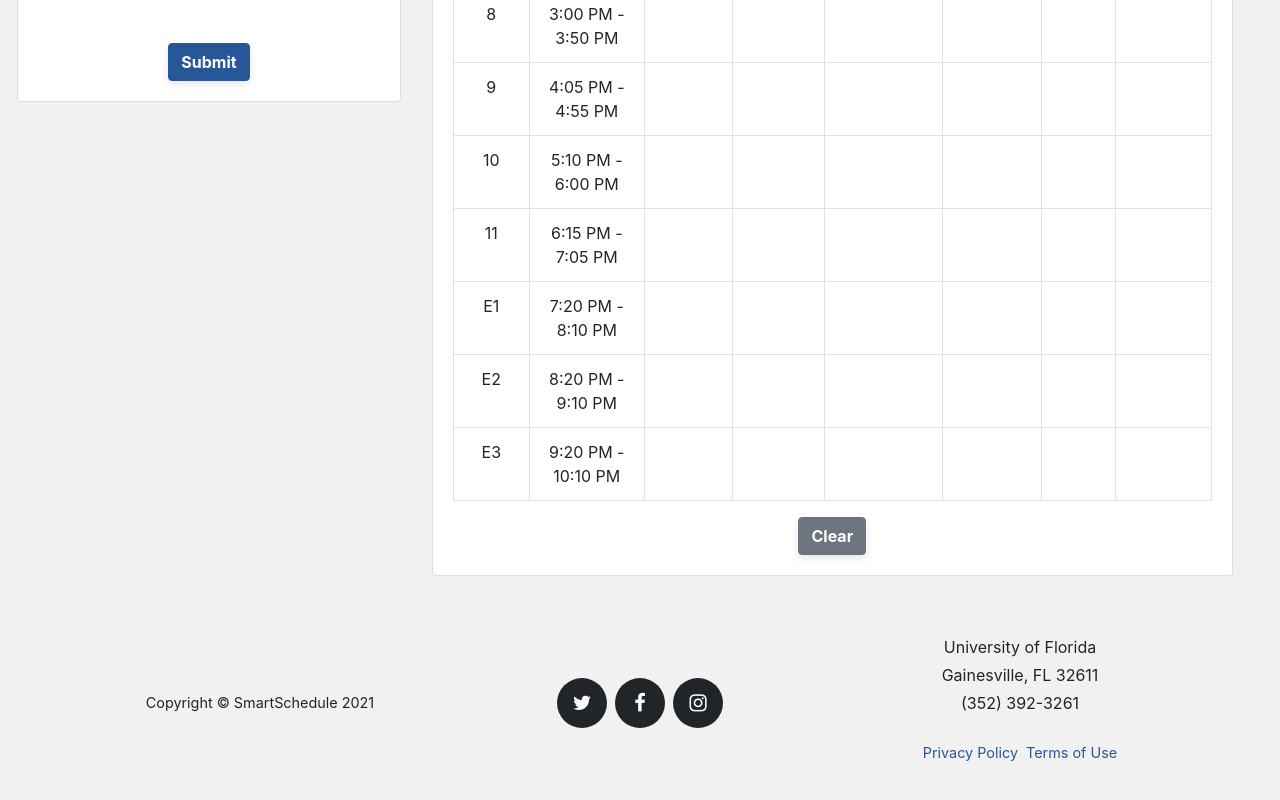
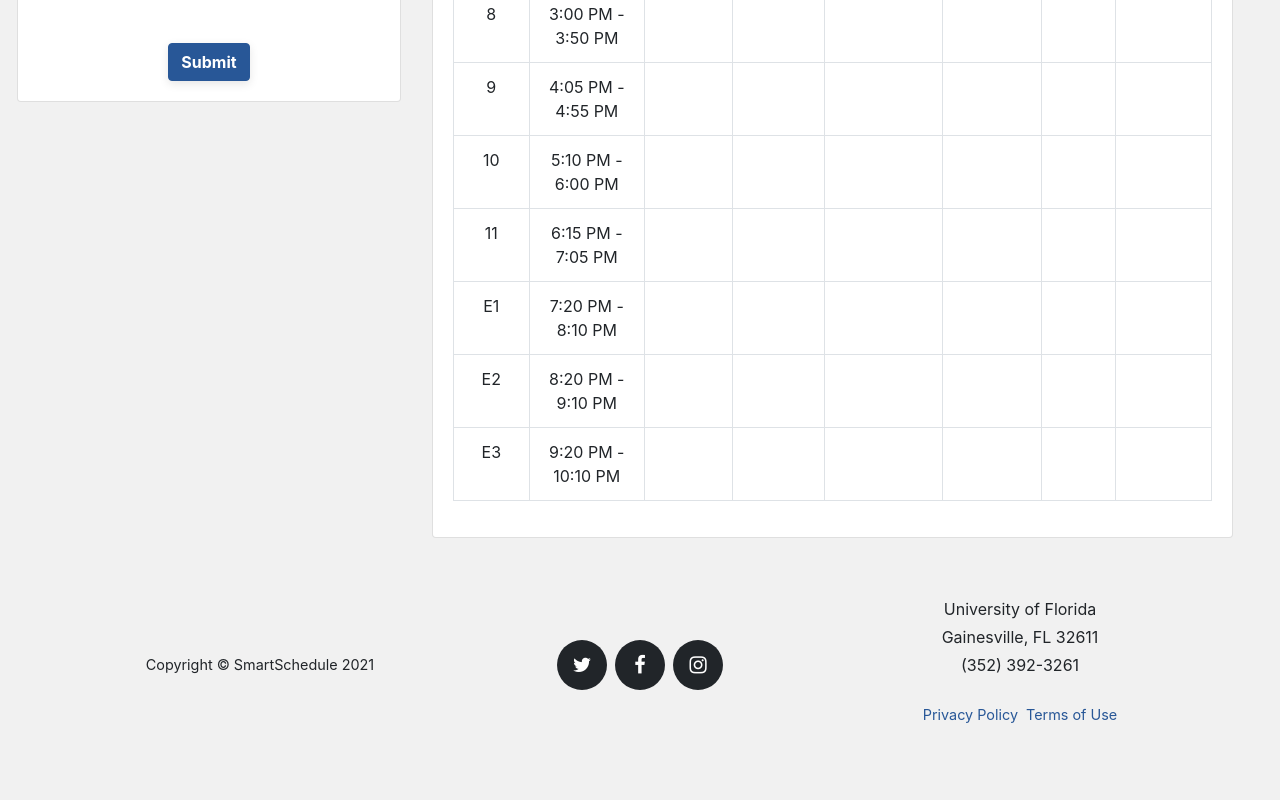
Before and after one commit to frongilloz/SmartSchedule, a React (Create React App) app in the folder ss-app/front/: page /schedule in a window 1280 px wide. Shown: the part 716-1516 px from the top of the page. After the commit the page ends 1492 px from the top, so only its background shows below. Built offline with nearby package versions, Linux system fonts and the light colour scheme.

Commit message:
Generates schedule correctly, rendering needs work

```diff
--- a/ss-app/front/src/components/Pages/Schedule.js
+++ b/ss-app/front/src/components/Pages/Schedule.js
@@ -238,7 +238,7 @@ const Schedule = props => {
 
 
                   <div className='h1_p'>
-                    <Button variant='primary' type='submit' > {/* onClick={generateSchedule} */}
+                    <Button variant='primary' type='submit'  > {/* onClick={generateSchedule} */}
                       Submit
                     </Button>
                   </div>
@@ -285,9 +285,6 @@ const Schedule = props => {
                   </tbody>
               </table>
 
-              <Button variant='secondary' onClick={props.clear}>
-                      Clear
-              </Button>
 
           </Card>
 
--- a/ss-app/front/src/components/pages.js
+++ b/ss-app/front/src/components/pages.js
@@ -34,6 +34,8 @@ export const Schedule = () => {
   const [CNumAdd4, setC_Num4] = useState('');
   const [CL_NumAdd, setCL_Num] = useState('');
 
+  const [test_sc, set_test_sc] = useState('');
+
   //state for schedule generation
   let [responseData, setResponseData] = useState('')
 
@@ -64,21 +66,21 @@ export const Schedule = () => {
     console.log('CL_NumUpdate() called, value: ', value);
   };
 
+
+  // Relevant initializations
   let courseData = [];
-  let get_count = 0;
-  let courses_count = 0;
-  let testSc;
+  let testSc = Array(14).fill(0).map(row => new Array(6).fill(" "))
+  let num_courses_sub = 0;
+  const courseNums = [CNumAdd1, CNumAdd2, CNumAdd3, CNumAdd4];
 
   const check = async event => {
     // prevent the refresh of page on submit
     event.preventDefault();
 
-    const courseNums = [CNumAdd1, CNumAdd2, CNumAdd3, CNumAdd4];
 
     courseNums.forEach(async courseNum => {
       /* if this field was filled in by the user */
       if (courseNum){
-        courses_count++;
 
         const queryString = '/api/courses/find/'  + courseNum + '/'
                                                   + SemAdd;
@@ -90,26 +92,9 @@ export const Schedule = () => {
               console.log("GET resp data", response.data);
               courseData.push(response.data);
 
-
+              // Prev
               setResponseData(courseData)
 
-              // count the number of get
-              get_count++;
-              console.log('gt:', get_count)
-
-               // Return the update content
-              /*
-              return (
-                <Schedule_Content
-                  check={check}
-                  SemUpdate={SemUpdate}
-                  C_NumUpdate1={C_NumUpdate1}
-                  C_NumUpdate2={C_NumUpdate2}
-                  C_NumUpdate3={C_NumUpdate3}
-                  C_NumUpdate4={C_NumUpdate4}
-                  CL_NumUpdate={CL_NumUpdate}
-                  responseData={responseData}
-                />) */
 
             });
 
@@ -118,10 +103,15 @@ export const Schedule = () => {
         }
       }
 
-      //
+
+
+
+
       //setResponseData(courseData)
 
     }) // end for each
+
+
 
 
     //courseData.forEach(course => {
@@ -130,25 +120,52 @@ export const Schedule = () => {
 
   }; // end of async
 
-  console.log("st")
-  console.log('ResponseData is: ', responseData)
 
-  // only generate the new schedule once all the course requests have been completed
-  if (get_count === courses_count){
-    console.log("g: ", get_count)
-    console.log("c: ", courses_count)
+   // Set the response data at the end of the for each
+    //setResponseData(courseData)
+    console.log("reached")
 
-    // Run the generate schedule function
-    testSc = generateSchedule(responseData)
-    console.log("Test Schedule")
-    console.log(testSc)
-  }
+    console.log("st")
+    console.log('Pages.js length of resposneData is: ', responseData.length)
 
-  console.log("fin")
+    // Get the number of courses submitted
+    for (let i = 0; i < courseNums.length; i++) {
+      if(courseNums[i]){
+        num_courses_sub++
+      }
+    }
 
-  const clear = async event => {
-    testSc = Array(14).fill(0).map(row => new Array(6).fill(" "));
-  }
+    console.log('Pages.js num_courses_sub is: ', num_courses_sub)
+
+    // only generate the new schedule once all the course requests have been completed
+    if(responseData.length == num_courses_sub){
+      // Run the generate schedule function
+      testSc = generateSchedule(responseData)
+
+      console.log("Test Schedule")
+      console.log(testSc)
+      console.log(test_sc)
+
+      return (
+        <div>
+          <Schedule_Content
+            check={check}
+            SemUpdate={SemUpdate}
+            C_NumUpdate1={C_NumUpdate1}
+            C_NumUpdate2={C_NumUpdate2}
+            C_NumUpdate3={C_NumUpdate3}
+            C_NumUpdate4={C_NumUpdate4}
+            CL_NumUpdate={CL_NumUpdate}
+            responseData={responseData}
+            testSc={testSc}
+          />
+        </div>
+        );
+    }
+
+    console.log("fin")
+
+
 
   return (
   <div>
@@ -161,7 +178,6 @@ export const Schedule = () => {
       C_NumUpdate4={C_NumUpdate4}
       CL_NumUpdate={CL_NumUpdate}
       responseData={responseData}
-      clear={clear}
       testSc={testSc}
     />
   </div>
```
Also changed, not shown: ss-app/front/src/components/generate_schedule.js (+5 -5 lines).
